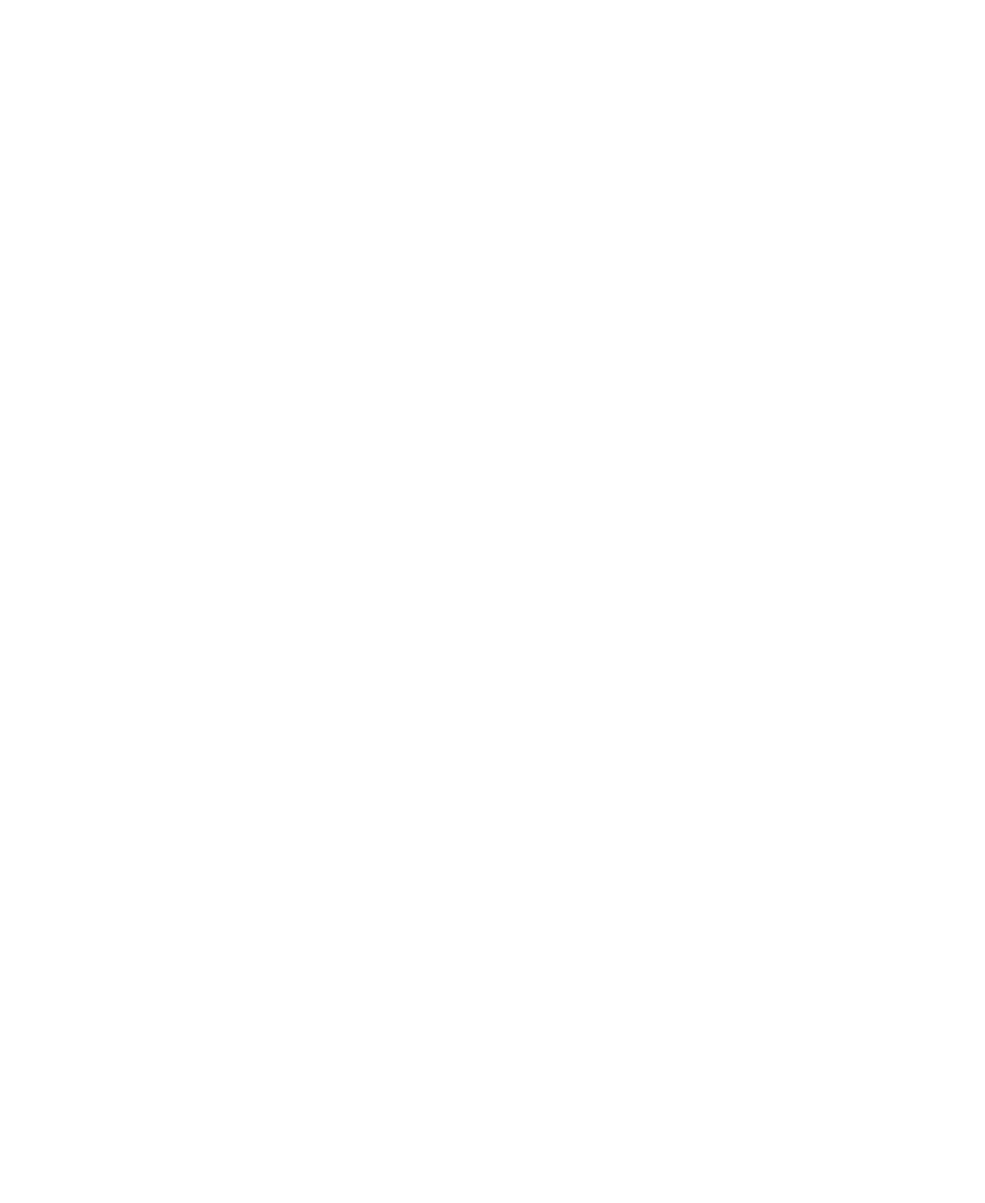
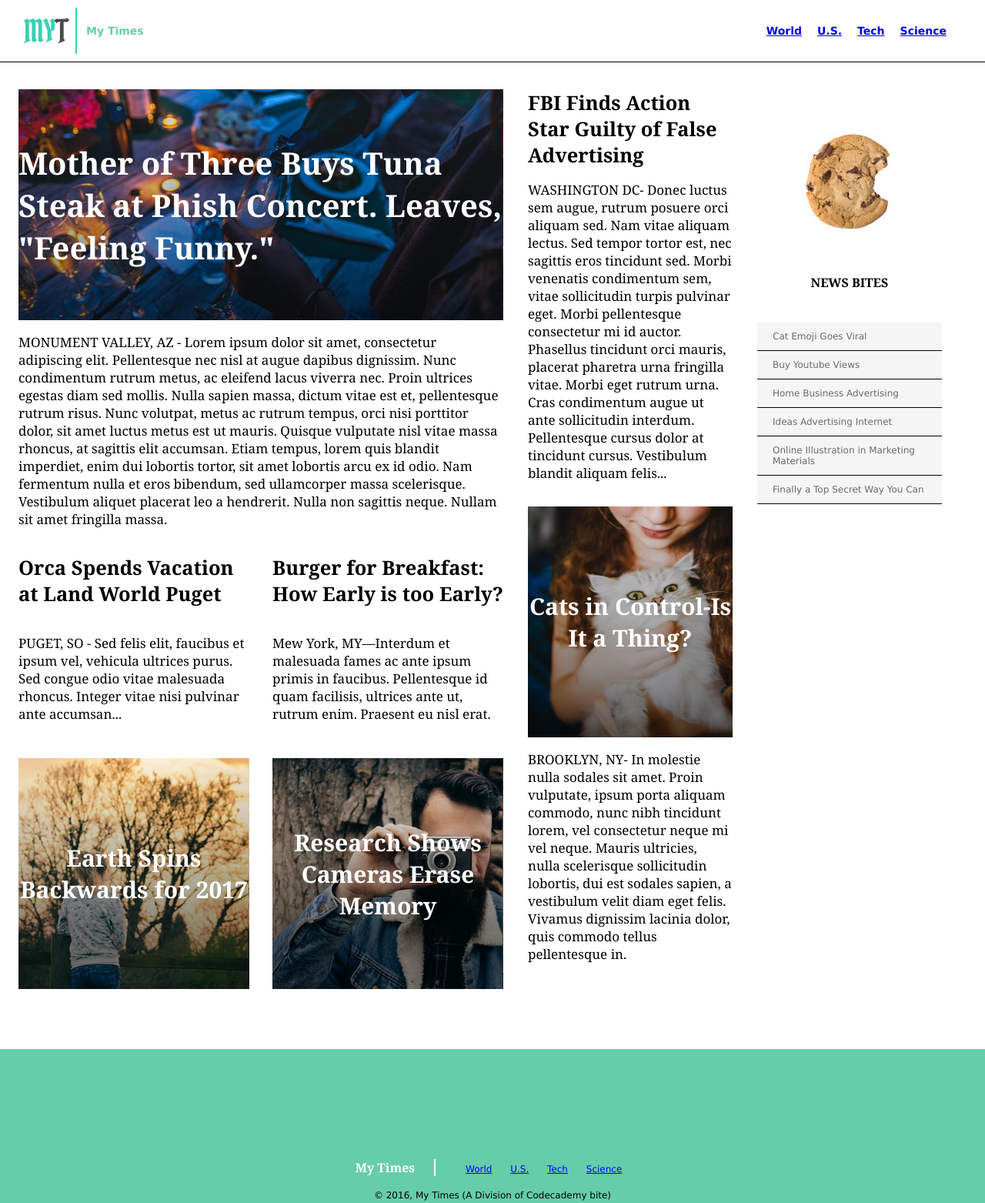
Before and after one commit to ross1979/mytimes, a plain HTML site: page index.html in a window 1280 px wide. Shown: the whole page at 77% size. Before the commit the page ends 800 px from the top, so only its background shows below. Drawn offline with Linux system fonts and the light colour scheme; files whose address does not match are found by name.

Commit message:
final code

```diff
--- a/index.html
+++ b/index.html
@@ -2,9 +2,127 @@
 <html>
   <head>
     <meta charset="utf-8">
-    <title></title>
+    <title>My Times</title>
+    <link href="resources/css/style.css" type="text/css" rel="stylesheet">
   </head>
   <body>
+    <!--Header section-->
+    <header class="container">
+      <div class="logo">
+        <img src="./resources/images/img-myt-logo.jpg">
+        <span>My Times</span>
+        <!-- Flex-grow helps to spread logo from nav-->
+      </div>
+      <nav id="sections">
+        <span>
+          <a href="#">World</a>
+        </span>
+        <span>
+          <a href="#">U.S.</a>
+        </span>
+        <span>
+          <a href="#">Tech</a>
+        </span>
+        <span>
+          <a href="#">Science</a>
+        </span>
+      </nav>
+    </header>
+    <!--Main Stories-->
+      <div class="articles">
+        <div class="column large">
+          <div class="headline">
+            <div class="image tuna">
+              <span>Mother of Three Buys Tuna Steak at Phish Concert. Leaves, "Feeling Funny."
+              </span>
+            </div>
+            <p class="narrative">
+              MONUMENT VALLEY, AZ - Lorem ipsum dolor sit amet, consectetur adipiscing elit. Pellentesque nec nisl at augue dapibus dignissim. Nunc condimentum rutrum metus, ac eleifend lacus viverra nec. Proin ultrices egestas diam sed mollis. Nulla sapien massa, dictum vitae est et, pellentesque rutrum risus. Nunc volutpat, metus ac rutrum tempus, orci nisi porttitor dolor, sit amet luctus metus est ut mauris. Quisque vulputate nisl vitae massa rhoncus, at sagittis elit accumsan. Etiam tempus, lorem quis blandit imperdiet, enim dui lobortis tortor, sit amet lobortis arcu ex id odio. Nam fermentum nulla et eros bibendum, sed ullamcorper massa scelerisque. Vestibulum aliquet placerat leo a hendrerit. Nulla non sagittis neque. Nullam sit amet fringilla massa.
+            </p>
+          </div>
+          <div class="stories">
+            <div class="story">
+              <div class="text-story">
+                <h2>Orca Spends Vacation at Land World Puget
+                </h2>
+                <p class="narrative">PUGET, SO - Sed felis elit, faucibus et ipsum vel, vehicula ultrices purus. Sed congue odio vitae malesuada rhoncus. Integer vitae nisi pulvinar ante accumsan...
+                </p>
+              </div>
+              <div class="image earth">
+                <span>Earth Spins Backwards for 2017
+                </span>
+              </div>
+            </div>
+            <div class="story">
+              <div class="text-story">
+                <h2>Burger for Breakfast: How Early is too Early?
+                </h2>
+                <p class="narrative">Mew York, MY—Interdum et malesuada fames ac ante ipsum primis in faucibus. Pellentesque id quam facilisis, ultrices ante ut, rutrum enim. Praesent eu nisl erat.
+                </p>
+              </div>
+              <div class="image camera">
+                <span>Research Shows Cameras Erase Memory
+                </span>
+              </div>
+            </div>
+          </div>
+
+        </div>
+        <div class="column medium">
+          <div class="top-story">
+            <h2>FBI Finds Action Star Guilty of False Advertising
+            </h2>
+            <p class="narrative">WASHINGTON DC- Donec luctus sem augue, rutrum posuere orci aliquam sed. Nam vitae aliquam lectus. Sed tempor tortor est, nec sagittis eros tincidunt sed. Morbi venenatis condimentum sem, vitae sollicitudin turpis pulvinar eget. Morbi pellentesque consectetur mi id auctor. Phasellus tincidunt orci mauris, placerat pharetra urna fringilla vitae. Morbi eget rutrum urna. Cras condimentum augue ut ante sollicitudin interdum. Pellentesque cursus dolor at tincidunt cursus. Vestibulum blandit aliquam felis...
+            </p>
+          </div>
+          <div class="two-two">
+            <div class="image cat">
+              <span>Cats in Control-Is It a Thing?
+            </span>
+            </div>
+            <p class="narrative">BROOKLYN, NY- In molestie nulla sodales sit amet. Proin vulputate, ipsum porta aliquam commodo, nunc nibh tincidunt lorem, vel consectetur neque mi vel neque. Mauris ultricies, nulla scelerisque sollicitudin lobortis, dui est sodales sapien, a vestibulum velit diam eget felis. Vivamus dignissim lacinia dolor, quis commodo tellus pellentesque in.
+            </p>
+          </div>
+
+        </div>
+        <div class="column small">
+          <img src="resources/images/img-news-bite.png">
+          <div class="newsbites">
+            <h2 class="bites">NEWS BITES
+            </h2>
+            <span class="mini">Cat Emoji Goes Viral</span>
+            <span class="mini">Buy Youtube Views</span>
+            <span class="mini">Home Business Advertising</span>
+            <span class="mini">Ideas Advertising Internet</span>
+            <span class="mini">Online Illustration in Marketing Materials</span>
+            <span class="mini">Finally a Top Secret Way You Can</span>
+          </div>
+        </div>
+      </div>
+      <footer>
+        <div class="info">
+          <span class="mytimes">My Times</span>
+        <nav>
+          <span><a href="#">World</a>
+          </span>
+          <span><a href="#">U.S.</a>
+          </span>
+          <span><a href="#">Tech</a>
+          </span>
+          <span><a href="#">Science</a>
+          </span>
+        </nav>
+        </div>
+        <div class="copyright">
+          © 2016, My Times (A Division of Codecademy bite)
+        </div>
+
+      </footer>
+      <nav>
+      </nav>
+    <section>
+    </section>
+
 
   </body>
 </html>
--- a/resources/css/style.css
+++ b/resources/css/style.css
@@ -0,0 +1,183 @@
+body {
+  color: black;
+  margin: 0;
+  font-family: Georgia;
+ font-size: 17px;
+ color: black;
+}
+header {
+  display: flex;
+  width: 100%;
+  height: 80px;
+  position: fixed;
+  z-index: 5;
+  font-family: Verdana;
+  font-size: 14px;
+  font-weight: bold;
+  align-items: center;
+  border-bottom: 1px solid black;
+  background-color: white;
+}
+.logo {
+  display: flex;
+  flex-grow: 1;
+  align-items: center;
+  padding-left: 30px;
+}
+ .logo img {
+   margin-right: 12px;
+ }
+ .logo span{
+   color: MediumAquamarine;
+ }
+header nav {
+  padding-right: 40px;
+  display: flex;
+  align-content: flex-end;
+}
+nav span {
+  display: inline-block;
+  padding: 20px 10px;
+}
+
+.articles {
+  display: flex;
+  padding-top: 116px;
+  width: 1232px;
+  margin: 0 auto 78px auto;
+}
+.column {
+  display: flex;
+  flex-direction: column;
+  margin-right: 32px;
+
+}
+
+.column.large {
+  width: 630px;
+}
+
+.column.medium {
+  width: 300px;
+}
+.column.small {
+  width: 240px;
+}
+
+.headline div {
+
+}
+.head-story div {
+
+}
+.stories{
+  display: flex;
+  justify-content: space-between;
+  margin-top: 17px;
+}
+.story {
+  display: flex;
+  flex-direction: column;
+  width: 300px;
+}
+h2 {
+  margin-top: 0;
+  margin-bottom: 0;
+}
+.text-story{
+  height: 250px;
+}
+.text-story h2{
+  height: 87px;
+}
+.top-story div{
+
+}
+.two-two div {
+
+}
+.image {
+  font-family: Georgia;
+  font-weight: bold;
+  font-size: 30px;
+  color: white;
+  display: flex;
+  flex-direction: column;
+  margin-top: 15px;
+  height: 300px;
+  text-align: center;
+  justify-content: center;
+}
+.image.tuna{
+  background-image: url(/Users/rossworby/Projects/mytimes/resources/images/img-story-main.png);
+  text-align: left;
+  font-size: 40px;
+  margin-top: 0;
+  width: 630px;
+
+}
+.image.earth{
+  background-image: url(/Users/rossworby/Projects/mytimes/resources/images/img-story-2.png);
+}
+.image.camera{
+  background-image: url(
+    /Users/rossworby/Projects/mytimes/resources/images/img-story-3.png);
+}
+.image.cat{
+  background-image: url(/Users/rossworby/Projects/mytimes/resources/images/img-story-1.png);
+}
+
+.newsbites{
+  flex-direction: column;
+  margin: 0;
+}
+.bites{
+  font-size: 16px;
+  font-weight: bold;
+  text-align: center;
+  margin-bottom: 41px;
+
+}
+.mini{
+  display: block;
+  padding: 11px 20px;
+  background-color: WhiteSmoke;
+  font-family: Verdana;
+  font-size: 12px;
+  color: DimGray;
+  border-bottom: 1px solid black;
+}
+
+footer{
+  display: flex;
+  align-items: center;
+  justify-content: center;
+  flex-direction: column;
+  width: 100%;
+  height: 325px;
+  background-color: MediumAquamarine;
+  font-family: Verdana;
+  font-size: 12px;
+  margin: auto;
+}
+
+footer nav {
+  display: inline-block;
+    padding-left: 25px;
+}
+.info{
+
+}
+
+.mytimes {
+  font-family: Georgia;
+  font-size: 16px;
+  font-weight: bold;
+  color: white;
+  display: inline-block;
+  padding-right: 25px;
+  border-right: 2px solid white;
+}
+.copyright{
+  display: block;
+}
```
